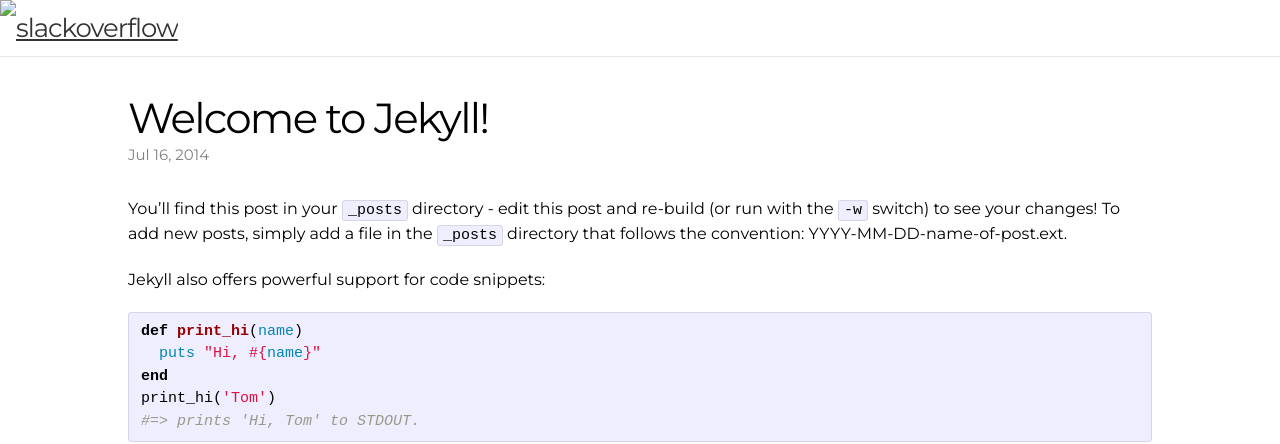
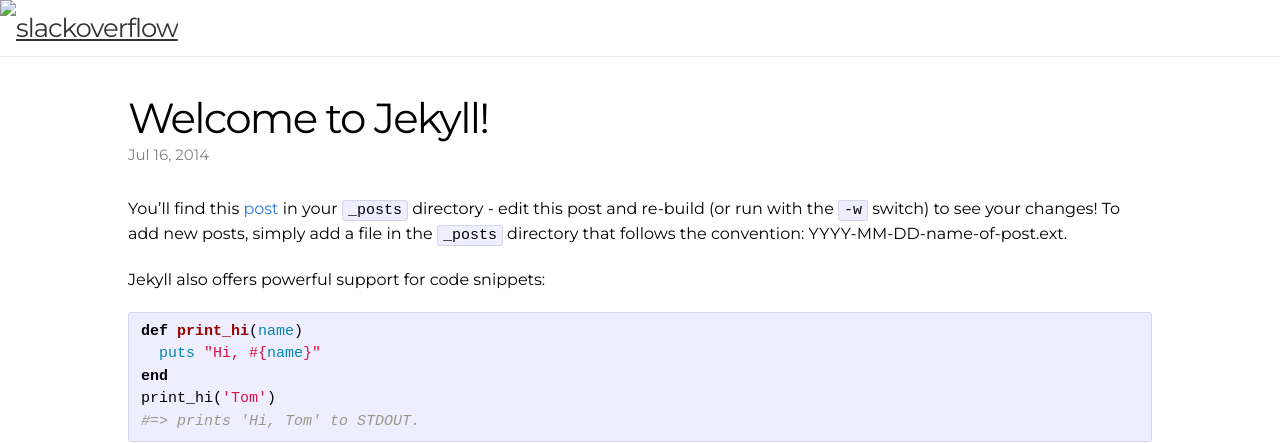
Before and after one commit to MeganCoffey/MeganCoffey.github.io, a Jekyll site: the page built from _posts/2014-07-16-welcome-to-jekyll.markdown, in a window 1280 px wide. Shown: the top 444 px of the page. Built offline with Jekyll 4.4.1, drawn with Linux system fonts in a browser that asks for light colours.

Commit message:
playing with links

```diff
--- a/_posts/2014-07-16-welcome-to-jekyll.markdown
+++ b/_posts/2014-07-16-welcome-to-jekyll.markdown
@@ -5,7 +5,7 @@
 categories: jekyll update
 ---
 
-You'll find this post in your `_posts` directory - edit this post and re-build (or run with the `-w` switch) to see your changes!
+You'll find this [post] in your `_posts` directory - edit this post and re-build (or run with the `-w` switch) to see your changes!
 To add new posts, simply add a file in the `_posts` directory that follows the convention: YYYY-MM-DD-name-of-post.ext.
 
 Jekyll also offers powerful support for code snippets:
--- a/index.html
+++ b/index.html
@@ -16,6 +16,6 @@
     {% endfor %}
   </ul>
 
-  <p class="rss-subscribe">subscribe <a href="{{ "/feed.xml" | prepend: site.baseurl }}">via RSS</a></p>
+  <p class="rss-subscribe">subscribe <a href="{{ "/about.md" | prepend: site.baseurl }}">via RSS</a></p>
 
 </div>
```
Also changed, not shown: other parts of _posts/2014-07-16-welcome-to-jekyll.markdown (+1 -0 lines).
